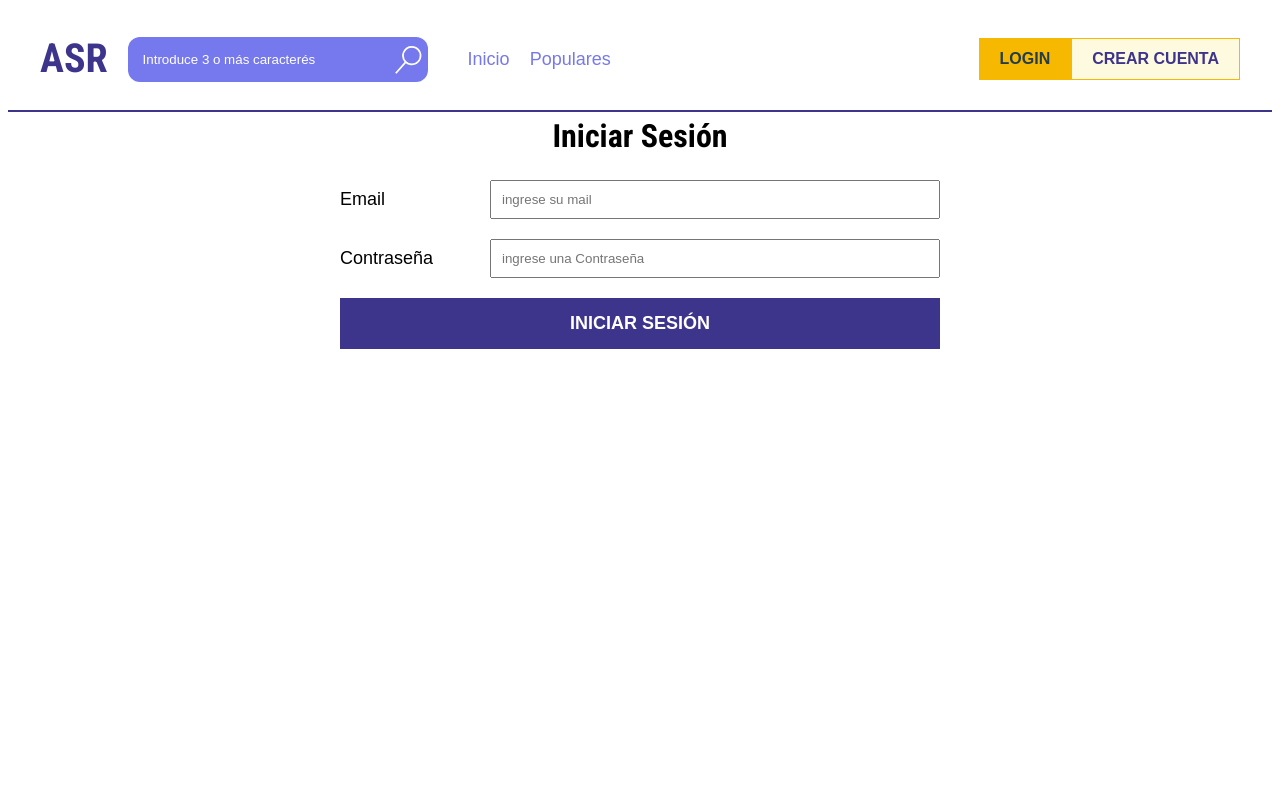
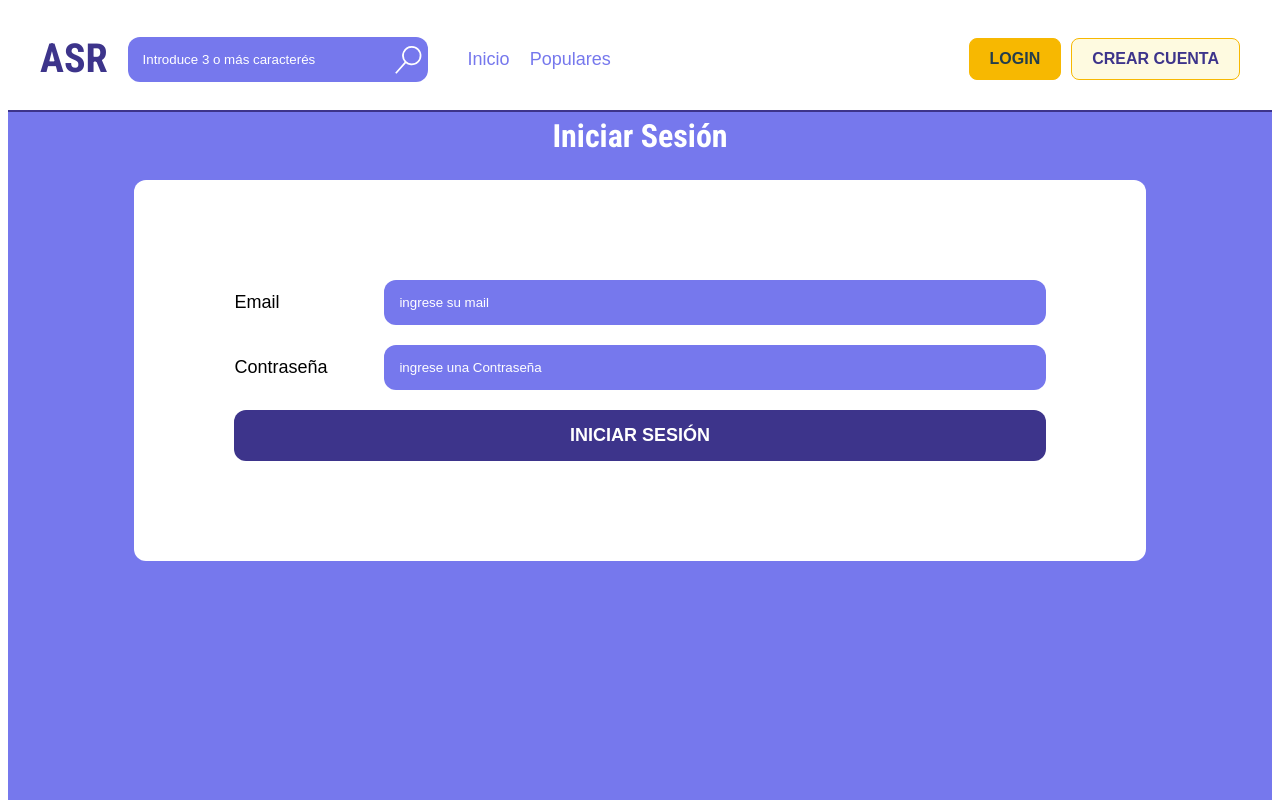
Before and after one commit to lazaronazareno/animesong-rater, a Next.js app: page /login in a window 1280 px wide. Shown: the top 800 px of the page. Built offline with nearby package versions, Linux system fonts and the light colour scheme; no server answers; a web font is replaced by a local one.

Commit message:
styles and uninstall unused packages

```diff
--- a/components/layout/Header.js
+++ b/components/layout/Header.js
@@ -6,6 +6,7 @@ import styled from '@emotion/styled'
 import { css } from '@emotion/react'
 import Button from '../ui/Button'
 import { FirebaseContext } from '@/firebase'
+import { Router } from 'next/router'
 
 const ContainerHeader = styled.div`
   max-width: 1200px;
@@ -38,6 +39,11 @@ const Logo = styled.p`
 const Header = () => {
   const { user, logout } = useContext(FirebaseContext)
 
+  const handleLogout = () => {
+    logout()
+    Router.push('/')
+  }
+
   return (
     <header
       css={css`
@@ -62,6 +68,7 @@ const Header = () => {
         <div css={css`
           display: flex;
           align-items: center;
+          gap: 1rem;
         `}
         >
           {user
@@ -75,7 +82,7 @@ const Header = () => {
                 </p>
                 <Button
                   bgColor='true'
-                  onClick={() => logout()}
+                  onClick={handleLogout}
                 >Cerrar Sesión
                 </Button>
               </>
--- a/components/ui/Button.js
+++ b/components/ui/Button.js
@@ -10,6 +10,7 @@ const Button = styled.a`
   text-align: center;
   background-color: ${props => (props.bgColor ? '#F7B801' : '#fefae0')};
   color: ${props => (props.bgColor ? '#233d4d' : '#3D348B')};
+  border-radius: 8px;
 
   &::last-of-type {
     margin-right: 0;
@@ -17,6 +18,7 @@ const Button = styled.a`
 
   &:hover {
     cursor: pointer;
+    opacity: 0.9;
   }
 `
 
--- a/components/ui/Form.js
+++ b/components/ui/Form.js
@@ -1,17 +1,49 @@
 import styled from '@emotion/styled'
 
 export const Form = styled.form`
-  max-width: 600px;
-  width: 95%;
   display: flex;
-  flex-direction: column;
+  flex-wrap: wrap;
+  flex-direction: row;
+  flex-grow: 1 2;
+  justify-content: space-evenly;
 
   fieldset {
     margin: 2rem 0;
     border: 1px solid var(--violet);
     font-size: 2rem;
     padding: 2rem;
+    background-color: white;
+    border-radius: 12px;
+    min-width: 50rem;
+    position: relative;
   }
+
+  fieldset legend {
+    background-color: white;
+    border-radius: 8px;
+    border: 1px 1px 1px 1px solid var(--violet);
+    border: 1px solid var(--violet);
+    border-bottom: none;
+    border-style: outset;
+  }
+
+  @media (max-width: 550px) {
+    fieldset legend {
+      left: 50%;
+      transform: translateX(-50%);
+      position: absolute;
+      top: -2rem;
+    }
+  }
+`
+
+export const AuthForm = styled.form`
+  background-color: white;
+  flex-direction: column;
+  padding: 10rem;
+  gap: 2rem;
+  border-radius: 12px;
+  width: 80%;
 `
 
 export const FormField = styled.div`
@@ -28,10 +60,32 @@ export const FormField = styled.div`
   textarea {
     flex: 1;
     padding: 1rem;
+    background-color: var(--light-violet);
+    border: none;
+    border-radius: 12px;
+    padding: 1.5rem;
+    min-width: 300px;
+    color: var(--white);
+
+    ::placeholder {
+    color: var(--white);
+  }
   }
 
   textarea {
     height: 10rem;
+  }
+
+  @media (max-width: 550px) {
+    flex-direction: column;
+
+    label {
+      flex: none;
+    }
+
+    input, textarea {
+      width: 90%;
+    }
   }
 `
 
@@ -46,9 +100,11 @@ export const InputSubmit = styled.input`
   border: none;
   font-family: 'Sofia Sans Condensed', sans-serif;
   font-weight: 700;
+  border-radius: 12px;
 
   &:hover {
     cursor: pointer;
+    opacity: 0.9;
   }
 `
 
--- a/components/ui/Search.js
+++ b/components/ui/Search.js
@@ -10,6 +10,7 @@ const InputText = styled.input`
   border-radius: 12px;
   padding: 1.5rem;
   min-width: 300px;
+  color: var(--white);
 
   ::placeholder {
     color: var(--white);
--- a/package.json
+++ b/package.json
@@ -15,9 +15,6 @@
     "@emotion/styled": "^11.10.5",
     "@next/font": "13.1.2",
     "date-fns": "^2.29.3",
-    "eslint": "8.31.0",
-    "eslint-config-next": "13.1.2",
-    "fast-average-color": "^9.3.0",
     "firebase": "^9.15.0",
     "firebase-admin": "^11.4.1",
     "next": "13.1.2",
--- a/pages/login.js
+++ b/pages/login.js
@@ -1,7 +1,8 @@
 import Layout from '@/components/layout/Layout'
-import { Form, FormField, InputSubmit, Error } from '@/components/ui/Form'
+import { AuthForm, FormField, InputSubmit, Error } from '@/components/ui/Form'
 import React, { useContext, useState } from 'react'
 import Router from 'next/router'
+import { css } from '@emotion/react'
 
 import { FirebaseContext } from '@/firebase'
 
@@ -41,8 +42,8 @@ const Login = () => {
     <>
       <Layout>
         <>
-          <h1>Iniciar Sesión</h1>
-          <Form
+          <h1 css={css`color:var(--white);`}>Iniciar Sesión</h1>
+          <AuthForm
             onSubmit={handleSubmit}
             noValidate={email}
           >
@@ -77,7 +78,7 @@ const Login = () => {
               value='Iniciar Sesión'
             />
             {error && <Error>{error}</Error>}
-          </Form>
+          </AuthForm>
         </>
       </Layout>
     </>
--- a/pages/songs/[id].js
+++ b/pages/songs/[id].js
@@ -7,7 +7,6 @@ import styled from '@emotion/styled'
 import { css } from '@emotion/react'
 import { FormField, InputSubmit } from '@/components/ui/Form'
 import Button from '@/components/ui/Button'
-import useBackgroundByImage from '@/hooks/useBackgroundByImage'
 
 const Container = styled.div`
   width: 65%;
@@ -80,9 +79,6 @@ const Song = () => {
   }
 
   const { name, url, description, anime, artist, originalName, image, comments, votes, createdAt, userVotes, author } = song
-
-  const { color } = useBackgroundByImage(image)
-  console.log(color)
 
   useEffect(() => {
     if (id && loadDB) {
--- a/styles/globals.css
+++ b/styles/globals.css
@@ -23,6 +23,8 @@ main {
   display: flex;
   flex-direction: column;
   align-items: center;
+  background-color: var(--light-violet);
+  min-height: 90.5rem;
 }
 
 body {
```
Also changed, not shown: pages/register.js (+5 -4 lines), pages/search.js (+8 -3 lines), 1 other file (tests, documents, lock files or other folders).
